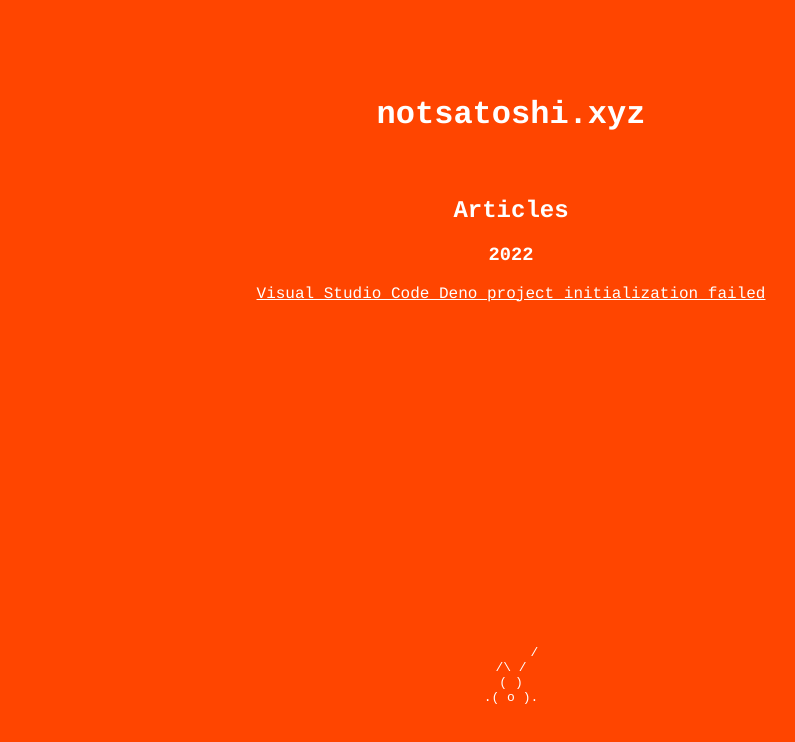
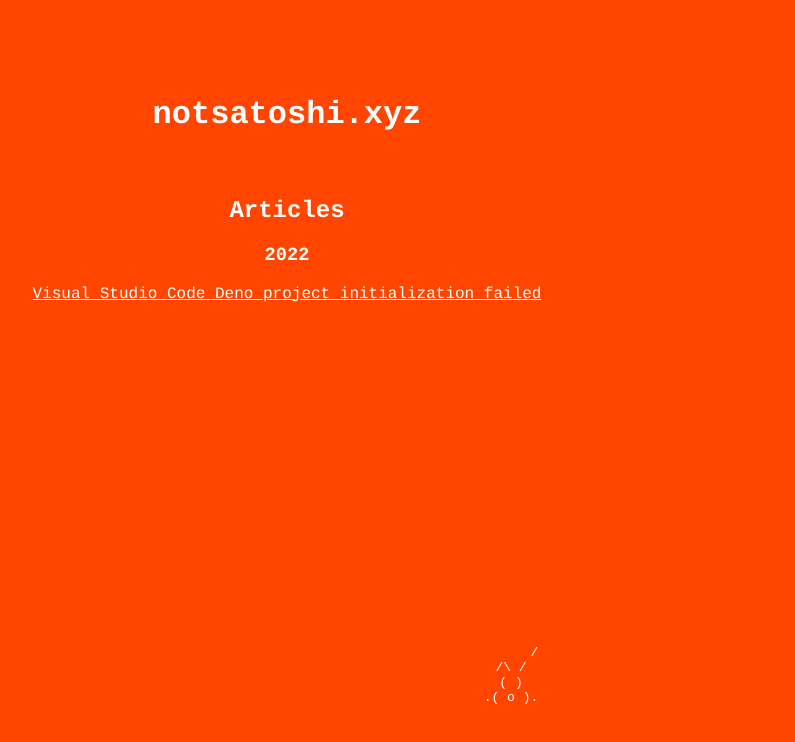
Before and after one commit to notsatoshixyz/casa, a plain HTML site: page index.html in a window 1280 px wide. Shown: the whole page, without its empty margins (129-924 px from the left). Drawn offline with Linux system fonts and the light colour scheme.

Commit message:
Update style.css

```diff
--- a/style.css
+++ b/style.css
@@ -20,6 +20,8 @@ pre {
   flex: 1 0 auto;
   min-height: 600px;
   text-align: center;
+  width: 768px;
+  max-width: 768px;
 }
 
 footer {
```
